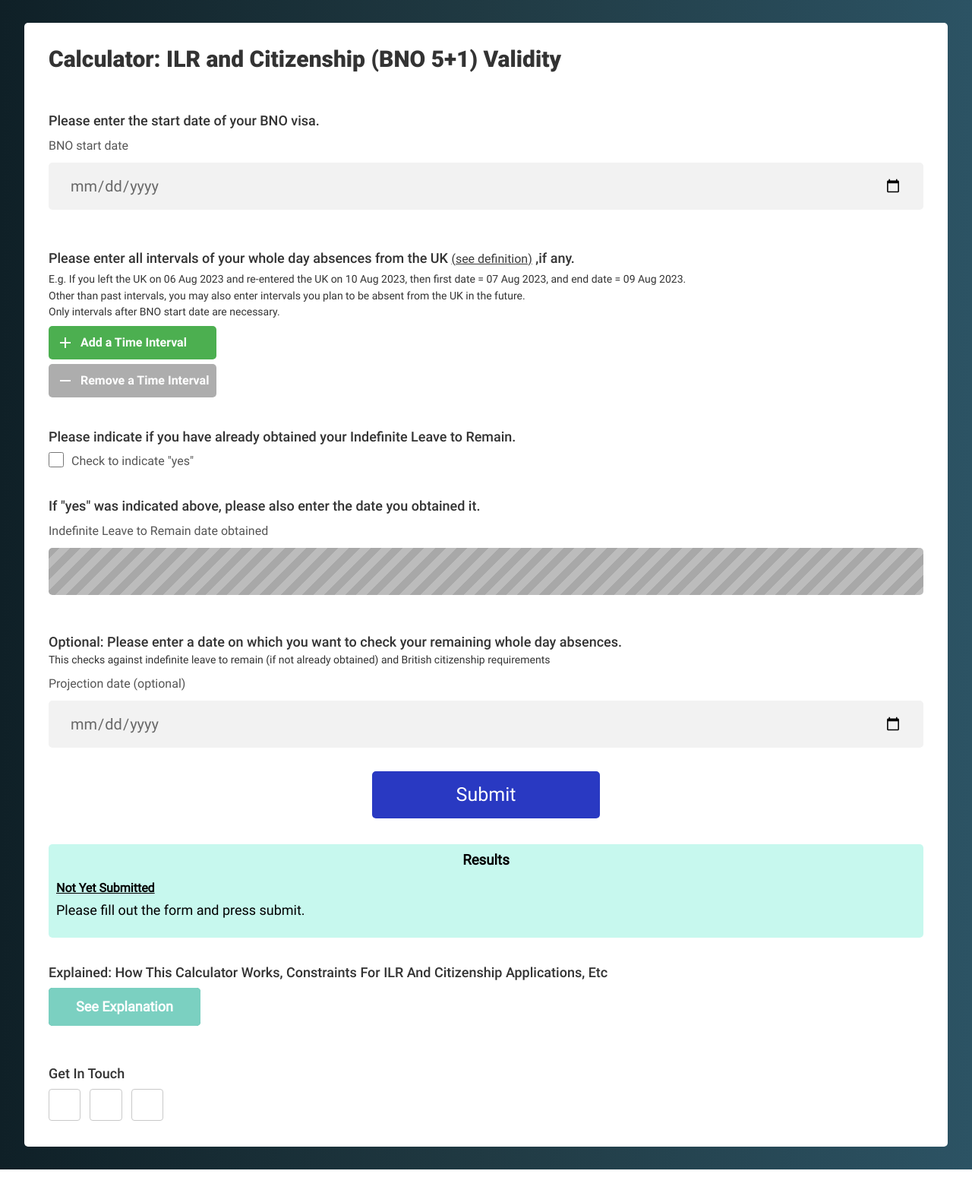
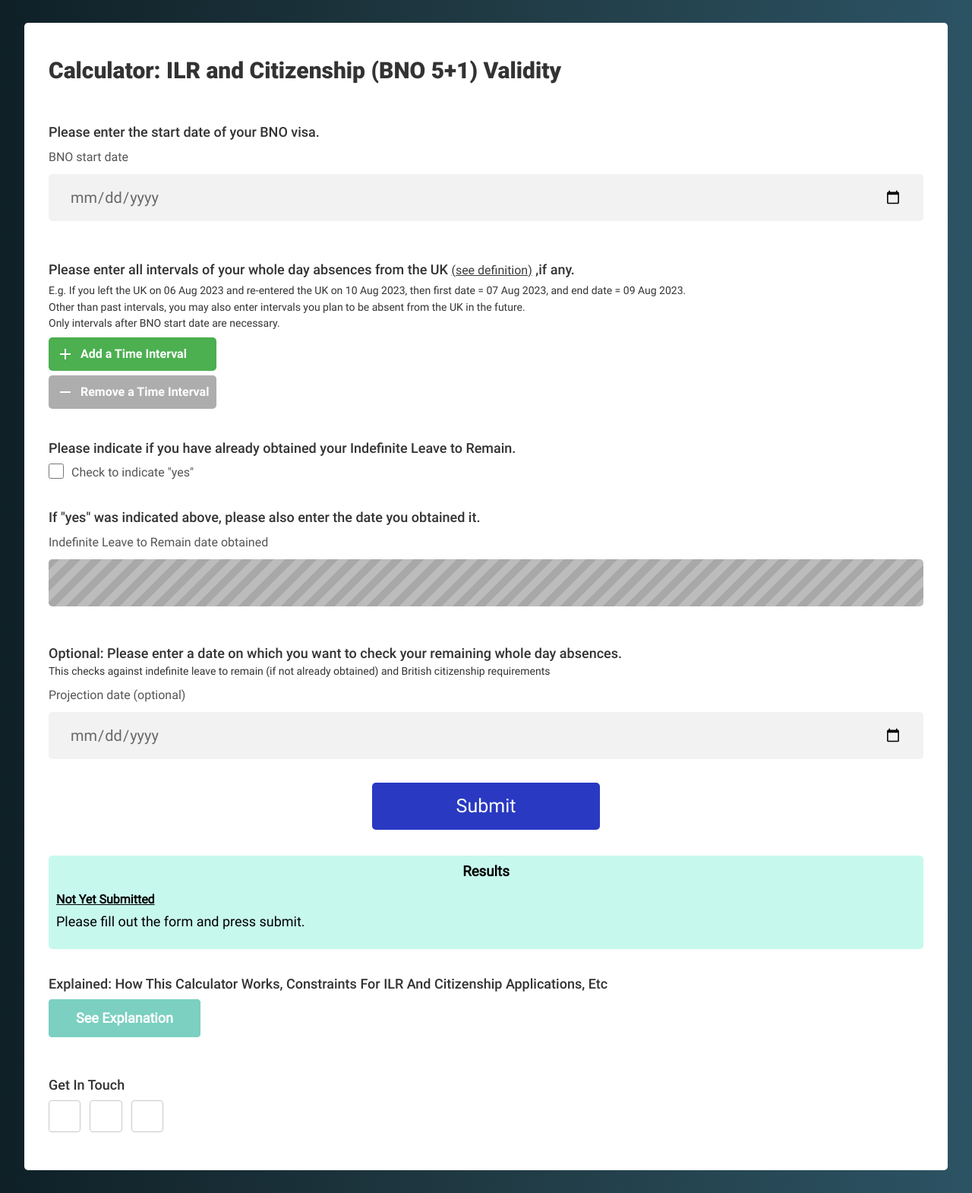
Before and after one commit to nghugo/bno_checker, a website with bundled scripts: page index.html in a window 1280 px wide. Shown: the whole page at 76% size. Before the commit the page ends 1539 px from the top, so only its background shows below. Built offline with nearby package versions, Linux system fonts and the light colour scheme.

Commit message:
css change spacing

```diff
--- a/assets/main.css
+++ b/assets/main.css
@@ -245,6 +245,7 @@ iframe {
   line-height: 1.2;
   text-align: left;
   margin-bottom: 32px;
+  margin-top: 0.5em;
 }
 .subtitle {
   display: block;
@@ -529,6 +530,7 @@ ul.icons li {
 
 #footer {
   margin-top: 1em;
+  margin-bottom: 1em;
 }
 
 /* Icon */
```
